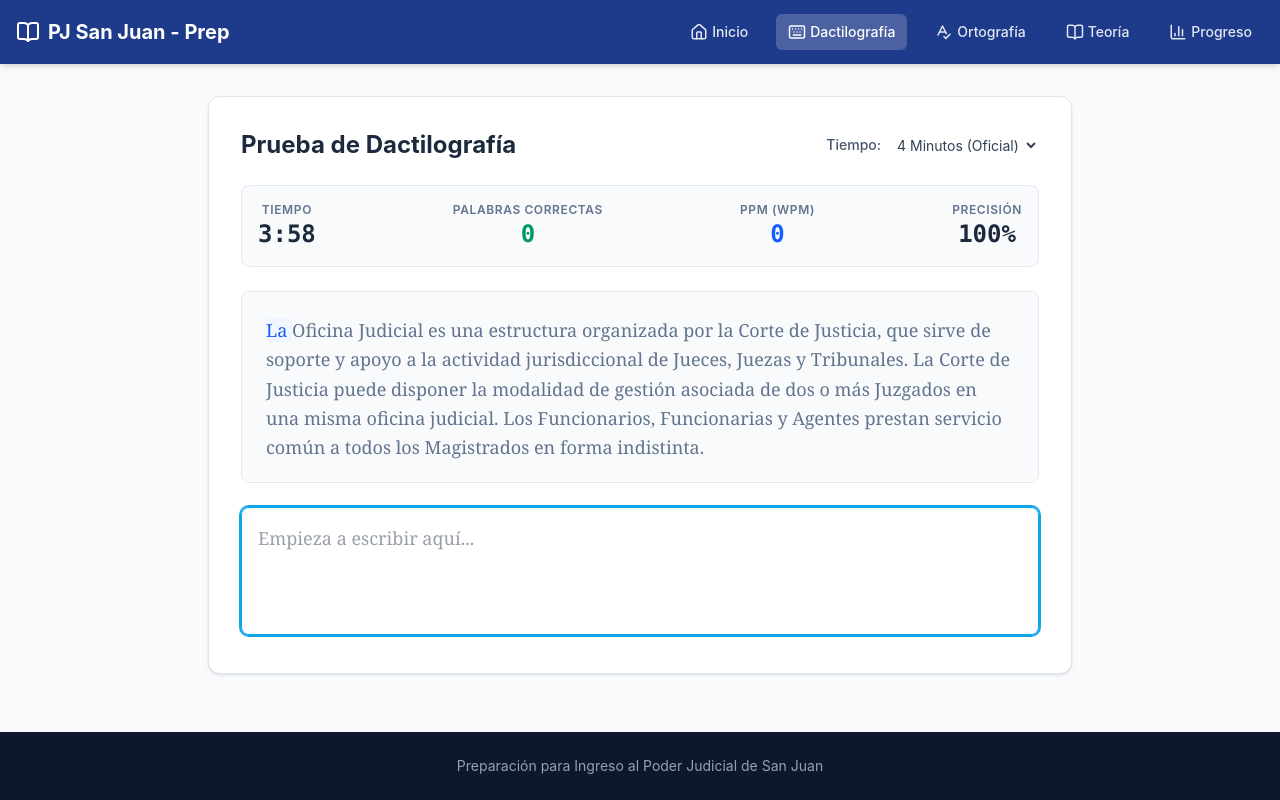
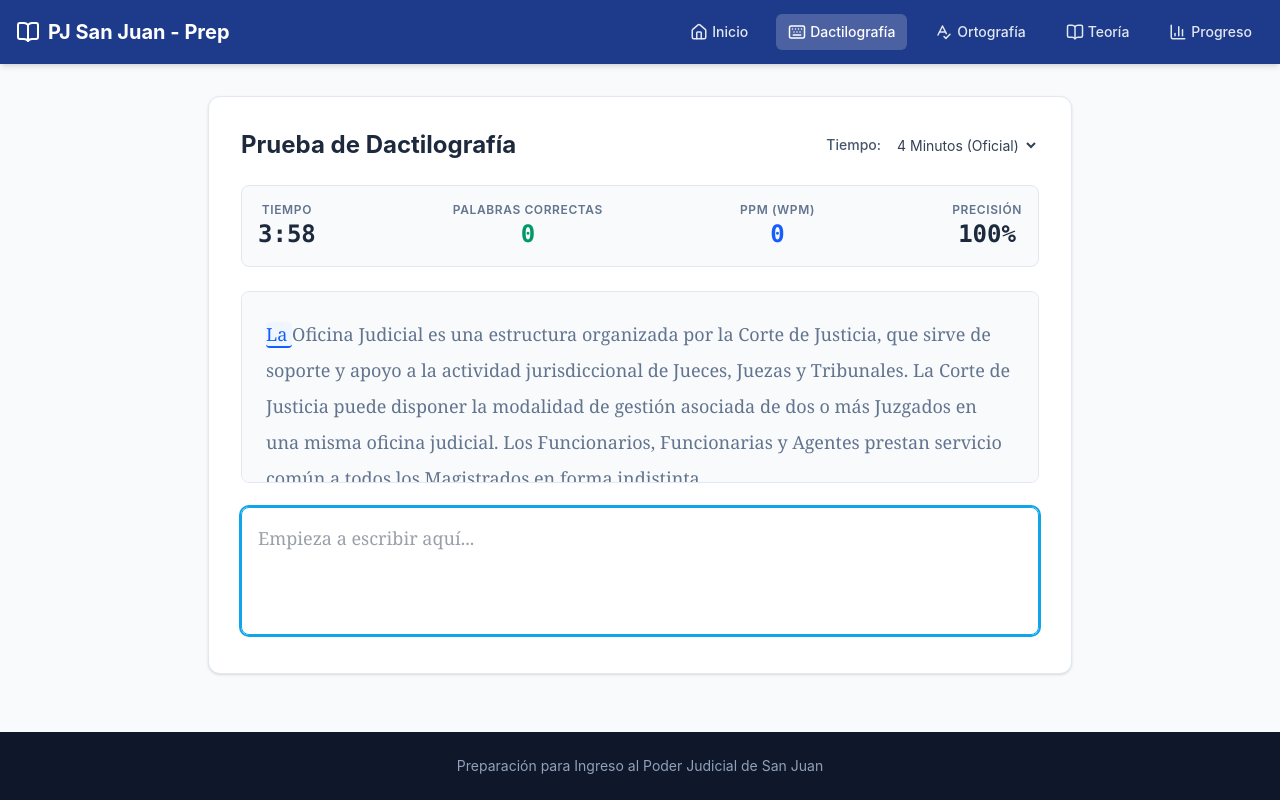
Before and after one commit to gabrielgarbi/poder-judicial-training, a React (Vite) app: page /typing in a window 1280 px wide. Both pictures are taken after a click on the button "Iniciar Prueba". Built offline with nearby package versions, Linux system fonts and the light colour scheme.

Commit message:
Fix typing test word alignment bug and add auto-scroll

```diff
--- a/src/pages/TypingTest.tsx
+++ b/src/pages/TypingTest.tsx
@@ -19,7 +19,6 @@ export function TypingTest() {
   const inputRef = useRef<HTMLTextAreaElement>(null);
 
   useEffect(() => {
-    // Pick random text
     setText(legalTexts[Math.floor(Math.random() * legalTexts.length)].content);
   }, []);
 
@@ -34,6 +33,68 @@ export function TypingTest() {
     }
     return () => clearInterval(interval);
   }, [isActive, timeLeft]);
+
+  // Auto-scroll effect
+  useEffect(() => {
+    const activeWordEl = document.getElementById('active-word');
+    if (activeWordEl) {
+      activeWordEl.scrollIntoView({ behavior: 'smooth', block: 'center' });
+    }
+  }, [input]);
+
+  const evaluateTyping = (inputStr: string, originalStr: string) => {
+    const inputWords = inputStr.split(' ');
+    const originalWords = originalStr.split(' ');
+
+    const wordStates = new Array(originalWords.length).fill('pending');
+    let correctCount = 0;
+    let activeIndex = 0;
+
+    let i = 0;
+    let j = 0;
+
+    while (i < inputWords.length && j < originalWords.length) {
+      const iw = inputWords[i];
+      const ow = originalWords[j];
+      const isLastInput = (i === inputWords.length - 1);
+
+      if (isLastInput) {
+        activeIndex = j;
+        if (iw === '') {
+           wordStates[j] = 'active-correct';
+        } else if (ow.startsWith(iw)) {
+           wordStates[j] = 'active-correct';
+        } else {
+           wordStates[j] = 'active-incorrect';
+        }
+        i++;
+        j++;
+      } else {
+        if (iw === ow) {
+          wordStates[j] = 'correct';
+          correctCount++;
+          i++;
+          j++;
+        } else {
+          // Lookahead by 1 to resync
+          if (i + 1 < inputWords.length && inputWords[i + 1] === ow) {
+            i++; // skip the extra typed word
+            continue;
+          } else if (j + 1 < originalWords.length && iw === originalWords[j + 1]) {
+            wordStates[j] = 'incorrect';
+            j++;
+            continue;
+          } else {
+            wordStates[j] = 'incorrect';
+            i++;
+            j++;
+          }
+        }
+      }
+    }
+
+    return { correctCount, wordStates, activeIndex, originalWords };
+  };
 
   const startTest = () => {
     setTimeLeft(selectedTime * 60);
@@ -50,29 +111,20 @@ export function TypingTest() {
     setIsActive(false);
     setIsFinished(true);
 
-    // Calculate final stats
-    const inputWords = input.trim().split(/\s+/).filter(w => w.length > 0);
-    const originalWords = text.trim().split(/\s+/);
-
-    let correct = 0;
-    inputWords.forEach((word, idx) => {
-      if (idx < originalWords.length && word === originalWords[idx]) {
-        correct++;
-      }
-    });
-
-    setCorrectWords(correct);
+    const { correctCount, activeIndex } = evaluateTyping(input, text);
+    setCorrectWords(correctCount);
 
     const minutes = (selectedTime * 60 - timeLeft) / 60 || 1/60;
-    const calculatedWpm = Math.round(correct / minutes);
+    const calculatedWpm = Math.round(correctCount / minutes);
     setWpm(calculatedWpm);
 
-    const acc = inputWords.length > 0 ? Math.round((correct / inputWords.length) * 100) : 0;
+    const totalAttempted = activeIndex;
+    const acc = totalAttempted > 0 ? Math.round((correctCount / totalAttempted) * 100) : 0;
     setAccuracy(acc);
 
     saveResult({
       type: 'typing',
-      score: correct,
+      score: correctCount,
       duration: selectedTime * 60 - timeLeft,
       details: { wpm: calculatedWpm, accuracy: acc }
     });
@@ -82,22 +134,16 @@ export function TypingTest() {
     const val = e.target.value;
     setInput(val);
 
-    // Live calculation
-    const inputWords = val.trim().split(/\s+/).filter(w => w.length > 0);
-    const originalWords = text.trim().split(/\s+/);
-    let correct = 0;
-    inputWords.forEach((word, idx) => {
-      if (idx < originalWords.length && word === originalWords[idx]) {
-        correct++;
-      }
-    });
+    const { correctCount, activeIndex, originalWords } = evaluateTyping(val, text);
+    setCorrectWords(correctCount);
 
-    setCorrectWords(correct);
     const minutes = (selectedTime * 60 - timeLeft) / 60 || 1/60;
-    setWpm(Math.round(correct / minutes));
-    setAccuracy(inputWords.length > 0 ? Math.round((correct / inputWords.length) * 100) : 0);
+    setWpm(Math.round(correctCount / minutes));
 
-    if (val.length >= text.length) {
+    const totalAttempted = activeIndex;
+    setAccuracy(totalAttempted > 0 ? Math.round((correctCount / totalAttempted) * 100) : 100);
+
+    if (activeIndex >= originalWords.length) {
       endTest();
     }
   };
@@ -108,19 +154,20 @@ export function TypingTest() {
     return `${m}:${s.toString().padStart(2, '0')}`;
   };
 
-  // Render text with highlights
   const renderText = () => {
-    const inputWords = input.split(' ');
-    const originalWords = text.split(' ');
+    const { wordStates, originalWords } = evaluateTyping(input, text);
 
     return originalWords.map((word, idx) => {
-      let colorClass = "text-slate-500"; // default
-      if (idx < inputWords.length - 1 || (idx === inputWords.length - 1 && input.endsWith(' '))) {
-        colorClass = word === inputWords[idx] ? "text-green-600 bg-green-50" : "text-red-600 bg-red-50 underline";
-      } else if (idx === inputWords.length - 1) {
-        colorClass = word.startsWith(inputWords[idx]) ? "text-blue-600 bg-blue-50" : "text-red-600 bg-red-50";
-      }
-      return <span key={idx} className={`${colorClass} rounded-sm transition-colors duration-150`}>{word} </span>;
+      const state = wordStates[idx];
+      let colorClass = "text-slate-500";
+      let isId = false;
+
+      if (state === 'correct') colorClass = "text-green-600 bg-green-50";
+      else if (state === 'incorrect') colorClass = "text-red-600 bg-red-50 underline";
+      else if (state === 'active-correct') { colorClass = "text-blue-600 bg-blue-50 border-b-2 border-blue-600"; isId = true; }
+      else if (state === 'active-incorrect') { colorClass = "text-red-600 bg-red-50 border-b-2 border-red-600"; isId = true; }
+
+      return <span key={idx} id={isId ? 'active-word' : undefined} className={`${colorClass} rounded-sm transition-colors duration-150 leading-loose`}>{word} </span>;
     });
   };
 
@@ -177,7 +224,7 @@ export function TypingTest() {
             </div>
           </div>
 
-          <div className="mb-6 p-6 bg-slate-50 rounded-lg border border-slate-200 text-lg leading-relaxed select-none h-48 overflow-y-auto font-serif">
+          <div className="mb-6 p-6 bg-slate-50 rounded-lg border border-slate-200 text-lg select-none h-48 overflow-y-auto font-serif relative scroll-smooth">
             {renderText()}
           </div>
 
@@ -197,7 +244,7 @@ export function TypingTest() {
               <p className="text-slate-600 mb-6">
                 Lograste {correctWords} palabras correctas en {selectedTime * 60 - timeLeft} segundos.
                 {selectedTime >= 4 && correctWords >= 100 ? (
-                  <span className="block mt-2 text-emerald-600 font-bold">¡Aprobarías el examen oficial!</span>
+                  <span className="block mt-2 text-emerald-600 font-bold">¡Aprobarías el examen oficial! Lograste un margen excelente de {correctWords} palabras.</span>
                 ) : selectedTime >= 4 ? (
                   <span className="block mt-2 text-red-600 font-bold">Aún te faltan alcanzar las 100 palabras en 4 minutos. ¡Sigue practicando!</span>
                 ) : null}
```
